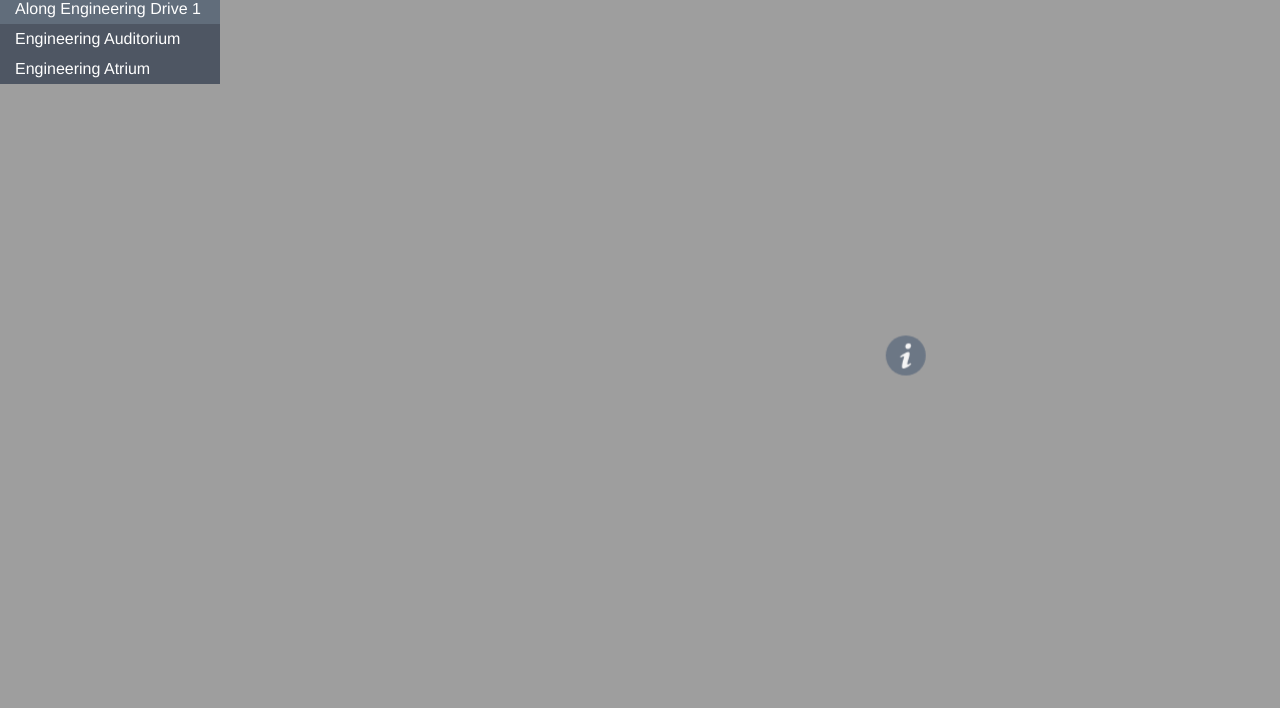
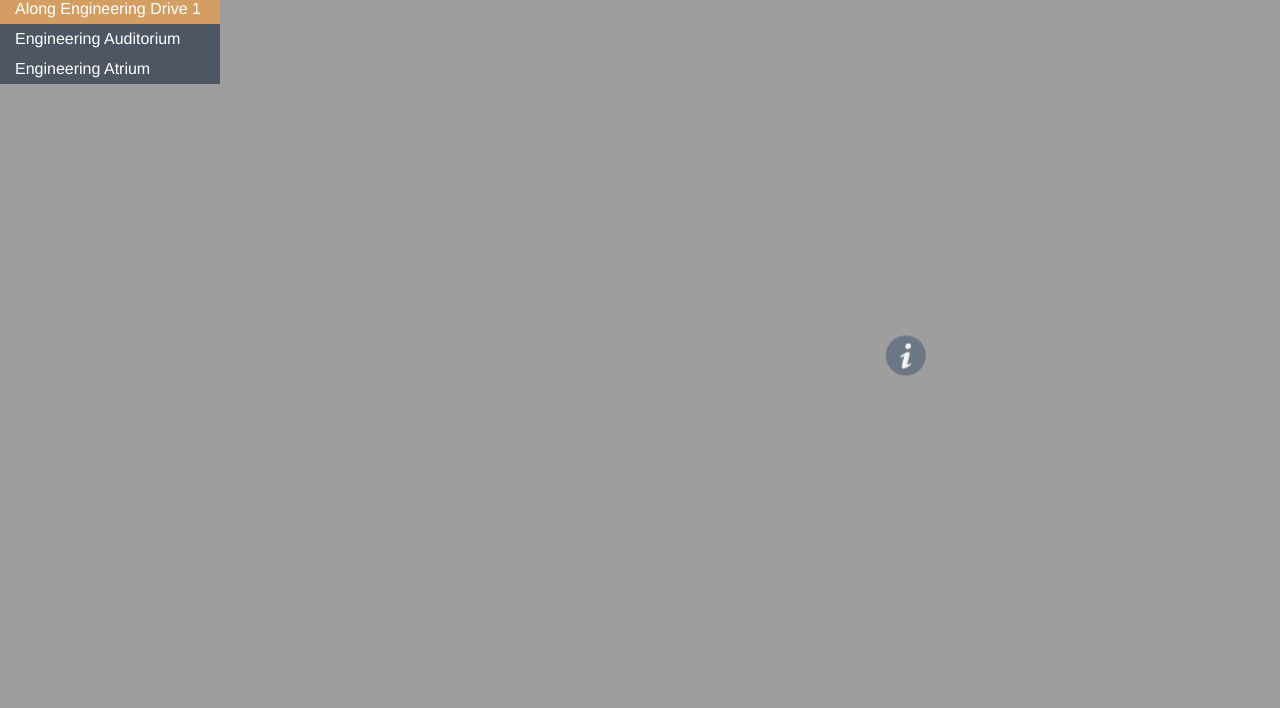
Before and after one commit to eilaelias/FoE-Tour, a plain HTML site: page index.html in a window 1280 px wide. Shown: the part 46-754 px from the top of the page. Drawn offline with Linux system fonts and the light colour scheme; animation ran at ten frames a second.

Commit message:
changed bgc of scenelist .scene.current

```diff
--- a/style.css
+++ b/style.css
@@ -326,7 +326,7 @@ body.fullscreen-enabled.mobile #autorotateToggle {
 
 #sceneList .scene.current {
   background-color: rgb(103,115,131);
-  background-color: rgba(103,115,131,0.8);
+  background-color: rgba(247, 177, 101, 0.8);
 }
 
 /* Hide scene list when only a single scene exists */
```
